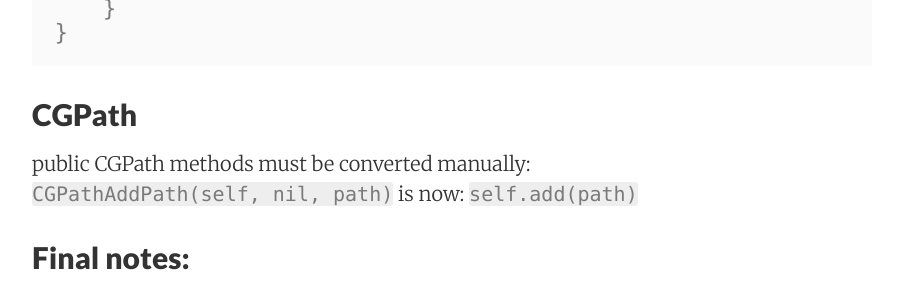
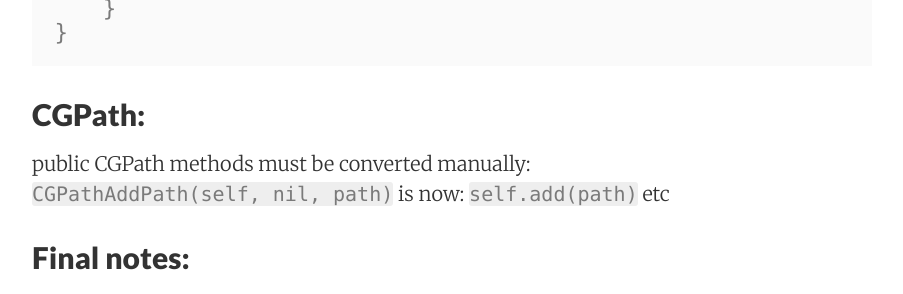
Before and after one commit to stylekit/stylekit.github.io, a Jekyll site: the page built from _posts/2017-01-12-swift-3-migration.md, in a window 1280 px wide and 900 px high, scrolled down 2265 px. Shown: the part 285-579 px from the top of the window, without its empty margins (188-1091 px from the left). Built offline with Jekyll 4.4.1, drawn with Linux system fonts in a browser that asks for light colours; nearby versions of some CDN libraries; comment, search, counter and statistics services are not loaded.

Commit message:
Files modified: 1


Modified 1 file:
_posts/2017-01-12-swift-3-migration.md

````diff
--- a/_posts/2017-01-12-swift-3-migration.md
+++ b/_posts/2017-01-12-swift-3-migration.md
@@ -77,11 +77,10 @@ extension Bool{
 }
 ```
 
-
-## CGPath
+## CGPath:
 
 public CGPath methods must be converted manually:
-``CGPathAddPath(self, nil, path)`` is now: ``self.add(path)``
+``CGPathAddPath(self, nil, path)`` is now: ``self.add(path)`` etc
 
 
 ## Final notes:
````
